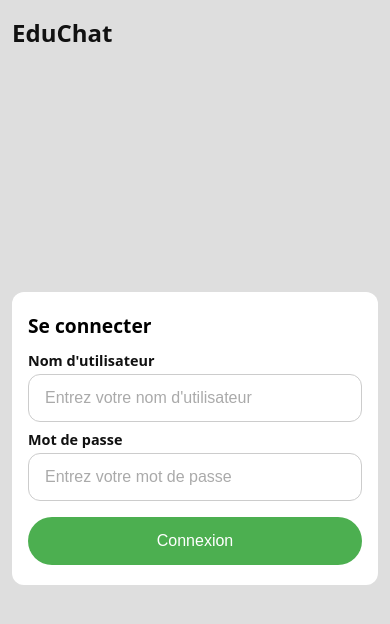
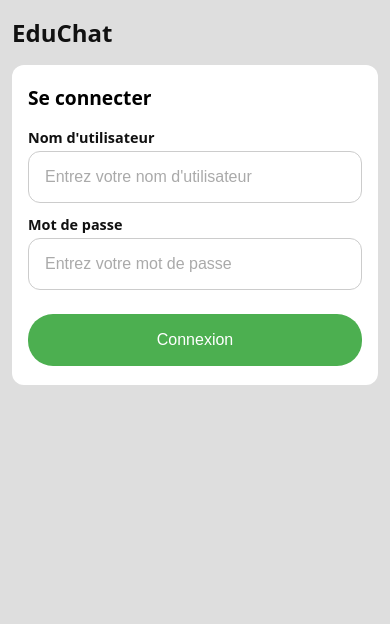
Before and after one commit to DanielDoualy/EduChat, a React (Vite) app in the folder frontend/educhat/: page /login in a window 390 px wide. Shown: the top 624 px of the page. Built offline with nearby package versions, Linux system fonts and the light colour scheme; no server answers.

Commit message:
Fix responsive iOS

```diff
--- a/frontend/educhat/src/styles/auth.css
+++ b/frontend/educhat/src/styles/auth.css
@@ -9,13 +9,20 @@ body {
         Cantarell, 'Open Sans', 'Helvetica Neue', sans-serif;
     background-color: #dedede;
     min-height: 100vh;
+    min-height: 100dvh;
+    /* Scroll natif iOS */
+    -webkit-overflow-scrolling: touch;
 }
 
 .register-page {
     min-height: 100vh;
+    min-height: 100dvh;
     display: flex;
     flex-direction: column;
     padding: 1.5rem 2rem;
+    /* Permet le scroll sur iOS */
+    overflow-y: auto;
+    -webkit-overflow-scrolling: touch;
 }
 
 .logo {
@@ -29,6 +36,7 @@ body {
     display: flex;
     align-items: center;
     justify-content: center;
+    padding: 1rem 0;
 }
 
 .register-div {
@@ -60,7 +68,6 @@ body {
     color: #111;
 }
 
-/* Tous les inputs */
 .last-name,
 .first-name,
 .level,
@@ -70,12 +77,14 @@ body {
     border: 1.5px solid #ccc;
     border-radius: 12px;
     padding: 0.65rem 1rem;
-    font-size: 0.9rem;
+    font-size: max(16px, 0.9rem);
     color: #333;
     outline: none;
     width: 100%;
-    height: 44px;
-    transition: border-color 0.2s ease, box-shadow 0.2s ease, transform 0.1s ease;
+    height: 48px;
+    transition: border-color 0.2s ease, box-shadow 0.2s ease;
+    -webkit-appearance: none;
+    appearance: none;
 }
 
 .last-name::placeholder,
@@ -95,10 +104,8 @@ body {
 .username:focus {
     border-color: #4caf50;
     box-shadow: 0 0 0 3px rgba(76, 175, 80, 0.15);
-    transform: scale(1.01);
 }
 
-/* Bouton */
 .send-button {
     background-color: #4caf50;
     border: none;
@@ -106,23 +113,20 @@ body {
     color: white;
     cursor: pointer;
     width: 161px;
-    height: 43px;
+    height: 48px;
     font-size: 1rem;
     font-weight: 500;
     align-self: center;
     margin-top: 0.5rem;
     transition: background-color 0.2s;
     display: block;
+    -webkit-tap-highlight-color: transparent;
 }
 
 .send-button:hover { background-color: #43a047; }
+.send-button:active { background-color: #388e3c; }
+.send-button:disabled { opacity: 0.8; cursor: not-allowed; }
 
-.send-button:disabled {
-    opacity: 0.8;
-    cursor: not-allowed;
-}
-
-/* Spinner bouton */
 .btn-spinner {
     display: inline-block;
     width: 16px;
@@ -135,7 +139,6 @@ body {
     vertical-align: middle;
 }
 
-/* Messages */
 .error-message {
     color: #e53935;
     font-size: 0.85rem;
@@ -156,7 +159,6 @@ body {
     animation: pageSlideIn 0.3s ease forwards;
 }
 
-/* Overlay chargement */
 .page-loading-overlay {
     position: fixed;
     inset: 0;
@@ -185,51 +187,49 @@ body {
     font-weight: 500;
 }
 
-/* Animations */
 @keyframes pageSlideIn {
     from { opacity: 0; transform: translateY(20px); }
     to   { opacity: 1; transform: translateY(0); }
 }
 
-@keyframes spin {
-    to { transform: rotate(360deg); }
-}
+@keyframes spin { to { transform: rotate(360deg); } }
 
 @keyframes fadeIn {
     from { opacity: 0; }
     to   { opacity: 1; }
 }
 
-/* ========================================
-   RESPONSIVE MOBILE
-   ======================================== */
 @media (max-width: 768px) {
-    .register-page { padding: 1.2rem 1rem; }
+    .register-page {
+        padding: 1.2rem 1rem;
+        justify-content: flex-start;
+        align-items: stretch;
+    }
+
+    .register-wrapper {
+        align-items: flex-start;
+        padding: 1rem 0 2rem 0;
+    }
 
     .register-div {
         padding: 1.5rem 1.2rem;
         border-radius: 12px;
-        gap: 0.5rem;
+        gap: 0.75rem;
     }
 
     .register-div h2 { font-size: 1.2rem; }
 
     .send-button {
         width: 100%;
-        height: 48px;
+        height: 52px;
         font-size: 1rem;
+        margin-top: 0.75rem;
     }
 
     .last-name, .first-name, .level,
     .email, .password, .username {
-        font-size: 1rem;
-        height: 48px;
-    }
-
-    /* Désactiver l'animation scale sur mobile car elle cause des soucis */
-    .last-name:focus, .first-name:focus, .level:focus,
-    .email:focus, .password:focus, .username:focus {
-        transform: none;
+        height: 52px;
+        font-size: max(16px, 1rem);
     }
 }
 
--- a/frontend/educhat/src/styles/home.css
+++ b/frontend/educhat/src/styles/home.css
@@ -1,13 +1,17 @@
 .home-page {
     min-height: 100vh;
+    min-height: 100dvh;
     background-color: #e0e0e0;
     display: flex;
     flex-direction: column;
     font-family: system-ui, sans-serif;
+    overflow-y: auto;
+    -webkit-overflow-scrolling: touch;
 }
 
 .home-header {
     padding: 1.5rem 2rem;
+    flex-shrink: 0;
 }
 
 .home-logo {
@@ -26,7 +30,6 @@
     gap: 2.5rem;
 }
 
-/* Hero */
 .home-hero {
     display: flex;
     flex-direction: column;
@@ -56,7 +59,6 @@
     line-height: 1.6;
 }
 
-/* Subjects */
 .home-subjects {
     display: flex;
     flex-wrap: wrap;
@@ -83,12 +85,13 @@
     filter: invert(1);
 }
 
-/* Actions */
 .home-actions {
     display: flex;
     gap: 1rem;
     flex-wrap: wrap;
     justify-content: center;
+    width: 100%;
+    max-width: 400px;
 }
 
 .home-btn {
@@ -99,6 +102,7 @@
     cursor: pointer;
     transition: transform 0.1s ease, background-color 0.2s ease;
     border: none;
+    -webkit-tap-highlight-color: transparent;
 }
 
 .home-btn:active { transform: scale(0.97); }
@@ -106,6 +110,7 @@
 .home-btn--primary {
     background-color: #4caf50;
     color: white;
+    width: 100%;
 }
 
 .home-btn--primary:hover { background-color: #43a047; }
@@ -114,6 +119,7 @@
     background-color: white;
     color: #111;
     border: 2px solid #ccc;
+    width: 100%;
 }
 
 .home-btn--secondary:hover {
@@ -121,13 +127,15 @@
     color: #4caf50;
 }
 
-/* ========================================
-   RESPONSIVE MOBILE
-   ======================================== */
 @media (max-width: 768px) {
     .home-header { padding: 1.2rem 1.5rem; }
 
-    .home-content { padding: 1.5rem; gap: 2rem; }
+    .home-content {
+        padding: 1.5rem;
+        gap: 2rem;
+        justify-content: flex-start;
+        padding-bottom: 3rem;
+    }
 
     .home-bot-icon { width: 64px; height: 64px; padding: 0.8rem; }
 
@@ -151,7 +159,8 @@
     .home-btn {
         width: 100%;
         text-align: center;
-        padding: 0.9rem 2rem;
+        padding: 1rem 2rem;
+        height: 52px;
     }
 }
 
```
